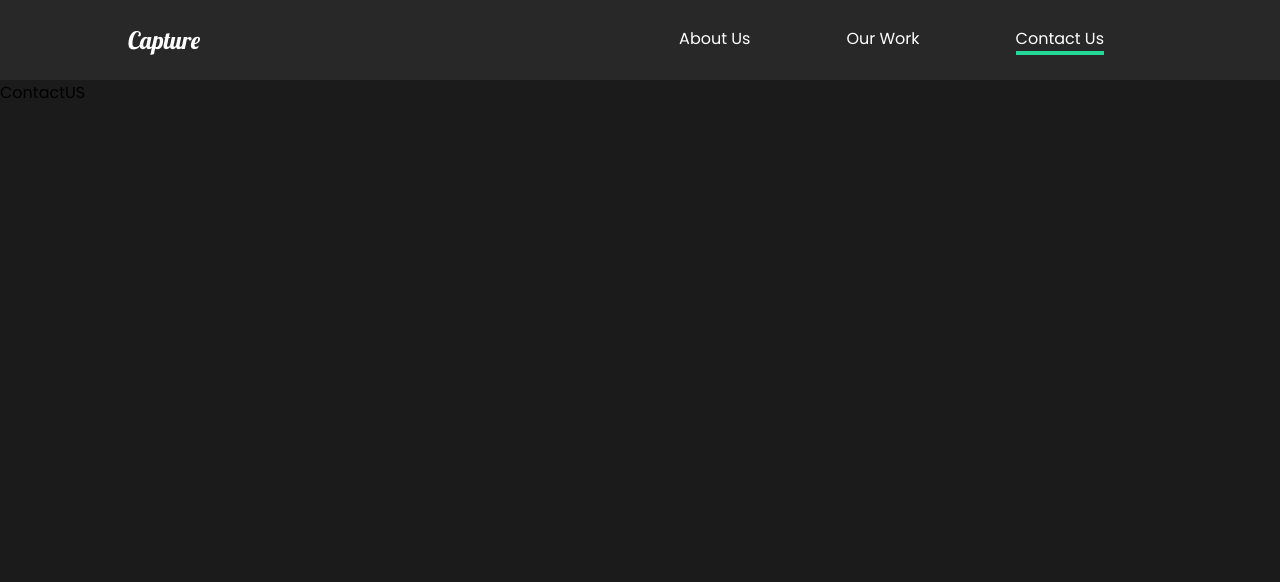
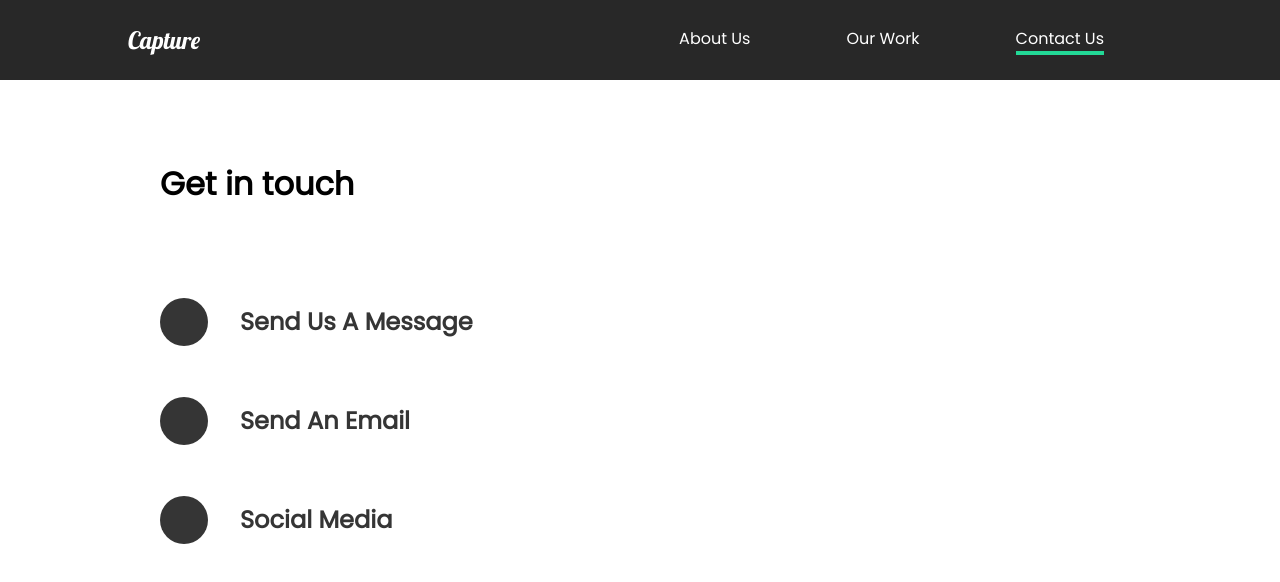
Before and after one commit to reza-nikravesh/portfolio, a React (Create React App) app: page /contact in a window 1280 px wide. Shown: the top 582 px of the page. Built offline with nearby package versions, Linux system fonts and the light colour scheme.

Commit message:
create contact us

```diff
--- a/src/Animation.js
+++ b/src/Animation.js
@@ -10,6 +10,15 @@ export const pageAnimation = {
   show: {
     opacity: 1,
     transition: { duration: 1, staggerChildren: 1 },
+    when: "beforeChildren",
+    y: 0,
+  },
+};
+export const contactPageAnimation = {
+  hide: { opacity: 0, y: 300 },
+  show: {
+    opacity: 1,
+    transition: { duration: 1, staggerChildren: 0.5 },
     when: "beforeChildren",
     y: 0,
   },
--- a/src/Pages/ContactUs.js
+++ b/src/Pages/ContactUs.js
@@ -1,12 +1,57 @@
 import { motion } from "framer-motion";
 import React from "react";
-import { pageAnimation } from "../Animation";
+import styled from "styled-components";
+import { contactPageAnimation, titleAnimation } from "../Animation";
 
 const ContactUs = () => {
   return (
-    <motion.div variants={pageAnimation} initial="hide" animate="show">
-      ContactUS
-    </motion.div>
+    <ContactUsStyle variants={contactPageAnimation} initial="hide" animate="show">
+      <Hide>
+        <Title variants={titleAnimation} >
+          Get in touch
+        </Title>
+      </Hide>
+      <Social variants={titleAnimation}>
+        <Circle />
+        <h2>Send Us A Message</h2>
+      </Social>
+      <Social variants={titleAnimation}>
+        <Circle />
+        <h2>Send An Email</h2>
+      </Social>
+      <Social variants={titleAnimation}>
+        <Circle />
+        <h2>Social Media</h2>
+      </Social>
+    </ContactUsStyle>
   );
 };
 export default ContactUs;
+
+const ContactUsStyle = styled(motion.div)`
+  background-color: white;
+  padding: 5rem 10rem;
+  color: #353535;
+  min-height: 90vh;
+`;
+const Title = styled(motion.h1)`
+  margin-bottom: 4rem;
+  color: black;
+`;
+const Hide = styled.div`
+  overflow: hidden;
+`;
+const Circle = styled.div`
+  display: inline-block;
+  border-radius: 50%;
+  width: 3rem;
+  height: 3rem;
+  background: #353535;
+`;
+const Social = styled(motion.div)`
+  display: flex;
+  align-items: center;
+  h2 {
+    margin: 2rem;
+  }
+`;
```
